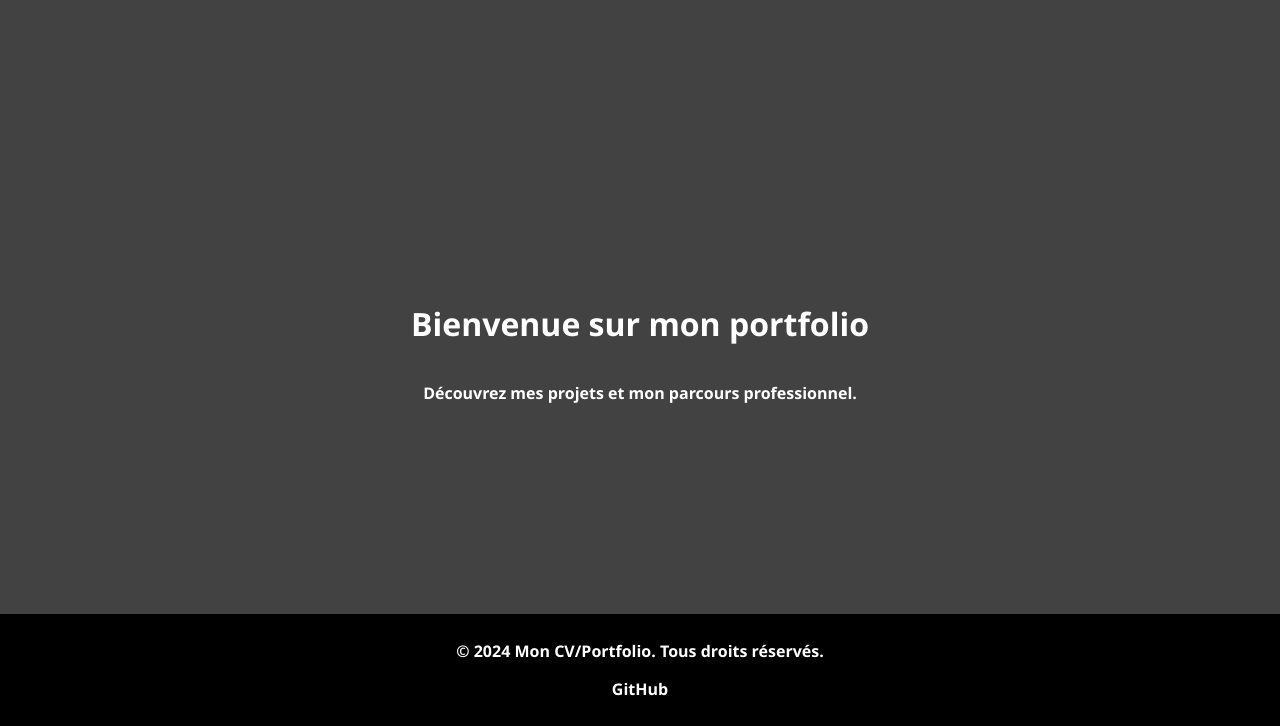
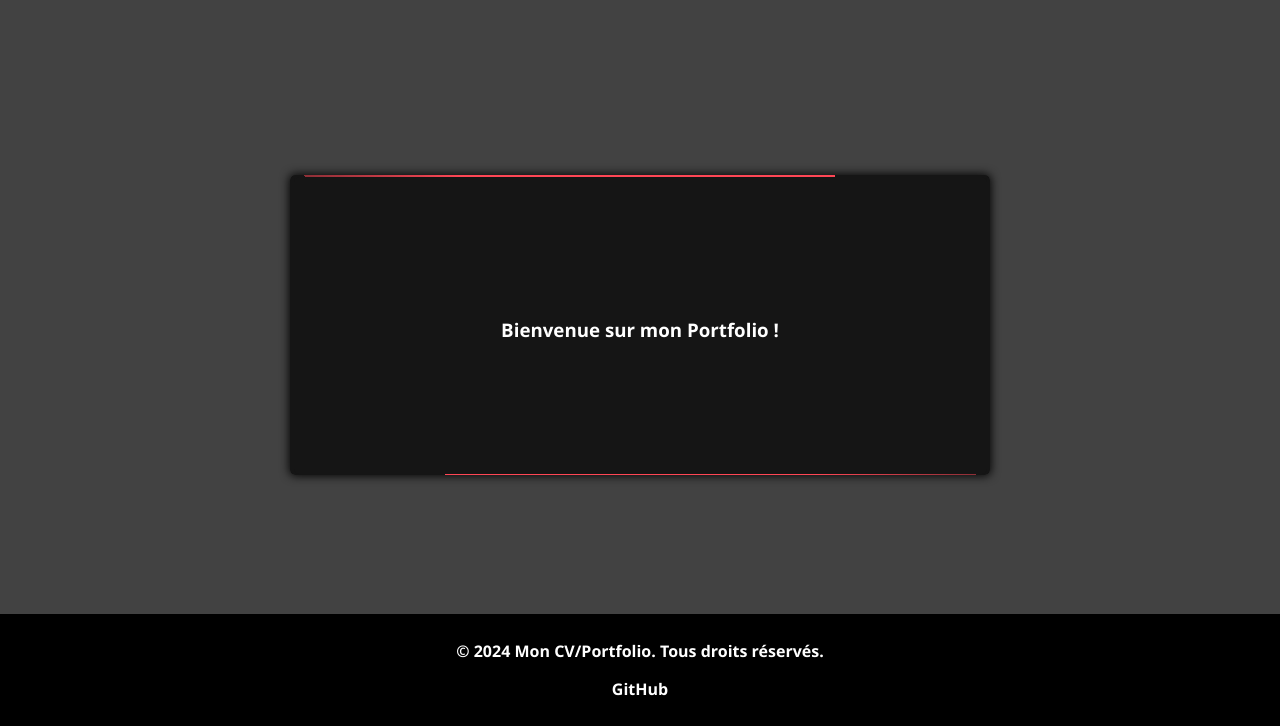
Before and after one commit to gonicolas12/tp-cv, a PHP site: page / in a window 1280 px wide. Shown: the part 74-800 px from the top of the page. Run offline with PHP 8.4, Linux system fonts and the light colour scheme.

Commit message:
CSS Update 3.0

```diff
--- a/assets/css/home.css
+++ b/assets/css/home.css
@@ -12,6 +12,13 @@
     font-weight: bold;
     font-family: 'Segoe UI', Tahoma, Geneva, Verdana, sans-serif;
     color: #ffffff;
+}
+
+h3 {
+    font-weight: bold;
+    font-family: 'Segoe UI', Tahoma, Geneva, Verdana, sans-serif;
+    color: #ffffff;
+    margin-bottom: 90px;
 }
 
 ul {
@@ -86,3 +93,179 @@
 footer a:hover {
     text-decoration: underline;
 }
+
+.card {
+    overflow: visible;
+    width: 700px;
+    height: 300px;
+    margin-bottom: 50px;
+}
+
+.content {
+    width: 100%;
+    height: 100%;
+    transform-style: preserve-3d;
+    transition: transform 300ms;
+    box-shadow: 0px 0px 10px 1px #000000ee;
+    border-radius: 5px;
+}
+
+.front,
+.back {
+    background-color: #151515;
+    position: absolute;
+    width: 100%;
+    height: 100%;
+    backface-visibility: hidden;
+    -webkit-backface-visibility: hidden;
+    border-radius: 5px;
+    overflow: hidden;
+}
+
+.back {
+    width: 100%;
+    height: 100%;
+    justify-content: center;
+    display: flex;
+    align-items: center;
+    overflow: hidden;
+}
+
+.back::before {
+    position: absolute;
+    content: ' ';
+    display: block;
+    width: 700px;
+    height: 160%;
+    background: linear-gradient(90deg, transparent, #ff4655, #ff4655, #ff4655, #ff4655, transparent);
+    animation: rotation_481 5000ms infinite linear;
+}
+
+.back-content {
+    position: absolute;
+    width: 99%;
+    height: 99%;
+    background-color: #151515;
+    border-radius: 5px;
+    color: white;
+    display: flex;
+    flex-direction: column;
+    justify-content: center;
+    align-items: center;
+    gap: 30px;
+}
+
+.card:hover .content {
+    transform: rotateY(180deg);
+}
+
+@keyframes rotation_481 {
+    0% {
+        transform: rotateZ(0deg);
+    }
+
+    0% {
+        transform: rotateZ(360deg);
+    }
+}
+
+.front {
+    transform: rotateY(180deg);
+    color: white;
+}
+
+.front .front-content {
+    position: absolute;
+    width: 100%;
+    height: 100%;
+    padding: 10px;
+    display: flex;
+    flex-direction: column;
+    justify-content: space-between;
+}
+
+.front-content .badge {
+    background-color: #00000055;
+    padding: 2px 10px;
+    border-radius: 10px;
+    backdrop-filter: blur(2px);
+    width: fit-content;
+}
+
+.description {
+    width: 659px;
+    padding: 10px;
+    background-color: #00000099;
+    backdrop-filter: blur(5px);
+    border-radius: 10px;
+}
+
+.title {
+    height: 259px;
+    display: flex;
+    justify-content: center;
+    align-items: flex-end;
+}
+
+.text-container {
+    position: relative;
+    margin-bottom: 100px;
+    margin-right: -10px;
+}
+
+.card-footer {
+    color: #ffffff88;
+    margin-top: 5px;
+    font-size: 8px;
+    padding-right: 50px;
+}
+
+.front .img {
+    position: absolute;
+    width: 100%;
+    height: 100%;
+    object-fit: cover;
+    object-position: center;
+}
+
+.circle {
+    width: 90px;
+    height: 90px;
+    border-radius: 50%;
+    background-color: #ff4655;
+    position: relative;
+    filter: blur(15px);
+    animation: floating 2600ms infinite linear;
+}
+
+#bottom {
+    background-color: #ff4655;
+    left: 50px;
+    top: 0px;
+    width: 150px;
+    height: 150px;
+    animation-delay: -800ms;
+}
+
+#right {
+    background-color: #ff2233;
+    left: 160px;
+    top: -80px;
+    width: 30px;
+    height: 30px;
+    animation-delay: -1800ms;
+}
+
+@keyframes floating {
+    0% {
+        transform: translateY(0px);
+    }
+
+    50% {
+        transform: translateY(10px);
+    }
+
+    100% {
+        transform: translateY(0px);
+    }
+}
--- a/index.php
+++ b/index.php
@@ -1,8 +1,46 @@
 <?php include 'includes/header.php'; ?>
 
 <main>
-    <h1>Bienvenue sur mon portfolio</h1>
-    <p>Découvrez mes projets et mon parcours professionnel.</p>
+    <div class="card">
+        <div class="content">
+            <div class="back">
+                <div class="back-content">
+                    <svg stroke="#ffffff" xmlns:xlink="http://www.w3.org/1999/xlink" xmlns="http://www.w3.org/2000/svg" viewBox="0 0 50 50" height="50px" width="50px" fill="#ffffff">
+
+                        <g stroke-width="0" id="SVGRepo_bgCarrier"></g>
+
+                        <g stroke-linejoin="round" stroke-linecap="round" id="SVGRepo_tracerCarrier"></g>
+
+                        <g id="SVGRepo_iconCarrier">
+
+
+                        </g>
+
+                    </svg>
+                    <h3>Bienvenue sur mon Portfolio !</h3>
+                </div>
+            </div>
+            <div class="front">
+
+                <div class="img">
+                    <div class="circle">
+                    </div>
+                    <div class="circle" id="right">
+                    </div>
+                    <div class="circle" id="bottom">
+                    </div>
+                </div>
+
+                <div class="front-content">
+                    <div class="description">
+                        <div class="title">
+                        <div class="text-container">
+                        <p>Découvrez mes projets et mon parcours professionnel.</p>
+                        </div>
+                        </div>
+                    </div>
+                </div>
+            </div>
 </main>
 
 <?php include 'includes/footer.php'; ?>
```
